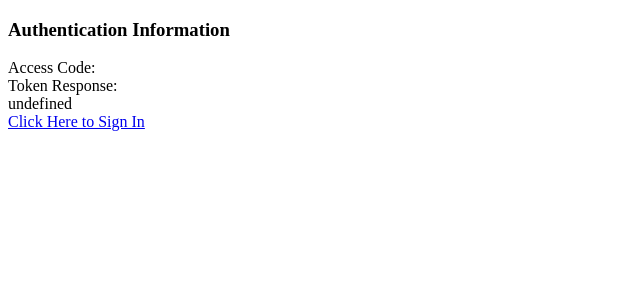
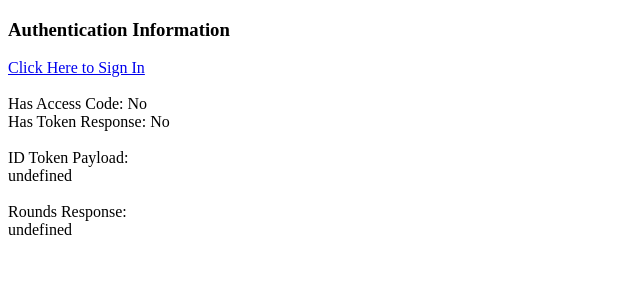
Before and after one commit to arccosgolf/third-party-api-example-front-end, a React app: page / in a window 1280 px wide. Shown: the top 300 px of the page, without its empty margins (0-640 px from the left). Built offline with nearby package versions, Linux system fonts and the light colour scheme.

Commit message:
looking good

```diff
--- a/package.json
+++ b/package.json
@@ -1,5 +1,5 @@
 {
-  "name": "protected-api-example-application",
+  "name": "protected-api-example-front-end",
   "version": "1.0.0",
   "main": "src/index.tsx",
   "author": "arccosgolf",
--- a/src/components/App.tsx
+++ b/src/components/App.tsx
@@ -7,24 +7,37 @@ const REDIRECT_URI = 'http://localhost:8080'
 const RESPONSE_TYPE = 'code'
 const SCOPES = [
     'openid',
+    'email',
     'profile',
     'arccos/read:rounds',
 ]
 
-type TokenResponse = {
+type TokenResponseBody = {
     access_token: string
     id_token?: string
     refresh_token?: string
 }
 
+type IdTokenPayload = {
+    "sub": string
+    "custom:arccosUserId": string
+    "email": string
+}
+
+type RoundsResponseBody = {
+
+}
+
 export const App: React.FC = () => {
-    const [tokenResponse, setTokenResponse] = useState<TokenResponse>()
-    const [isFetchingAccessToken, setIsFetchingAccessToken] = useState<boolean>()
+    const [tokenResponseBody, setTokenResponseBody] = useState<TokenResponseBody>()
     const queryParams = new URLSearchParams(window.location.search)
     const accessCode = queryParams.get('code')
+    const [error, setError] = useState<string>()
+    const [roundsResponseBody, setRoundsResponseBody] = useState<RoundsResponseBody>()
+    const idTokenPayload: IdTokenPayload | undefined = tokenResponseBody?.id_token ? parseJwt(tokenResponseBody.id_token) : undefined
 
     useEffect(() => {
-        if (accessCode && !isFetchingAccessToken) {
+        if (accessCode && !tokenResponseBody && !error) {
             window.fetch(
                 `https://iqa-cf-arccosgolf.auth.us-west-2.amazoncognito.com/oauth2/token`,
                 {
@@ -41,25 +54,67 @@ export const App: React.FC = () => {
                     })
                 }
             )
+                .then(res => {
+                    if (!res.ok) {
+                        throw new Error('invalid response')
+                    }
+                    return res.json()
+                })
+                .then(body => setTokenResponseBody(body))
+                .catch(e => setError(e))
+        }
+    })
+
+    useEffect(() => {
+        if (tokenResponseBody && idTokenPayload && !roundsResponseBody) {
+            window.fetch(
+                `https://iqa.api.arccosgolf.com/protected/v1/users/${idTokenPayload["custom:arccosUserId"]}/rounds`,
+                {
+                    headers: {
+                        Authorization: `Bearer ${tokenResponseBody.access_token}`,
+                    },
+                }
+            )
                 .then(res => res.json())
-                .then(body => setTokenResponse(body))
+                .then(body => setRoundsResponseBody(body))
         }
-    }, [])
+    })
+
     const signInUrl = `${ID_PROVIDER_URL}/login?client_id=${CLIENT_ID}&redirect_uri=${encodeURI(REDIRECT_URI)}&response_type=${RESPONSE_TYPE}&scope=${SCOPES.join('+')}`
     return (
         <div>
-            <div>
+            <div style={{ whiteSpace: 'pre-wrap' }}>
                 <h3>Authentication Information</h3>
+                <a href={signInUrl}>Click Here to Sign In</a>
+                <br />
+                <br />
                 <div>
-                    <label>Access Code: </label>
-                    <span>{accessCode}</span>
+                    <label>Has Access Code: </label>
+                    <span>{accessCode ? 'Yes' : 'No'}</span>
                 </div>
                 <div>
-                    <label>Token Response: </label>
-                    <div style={{ whiteSpace: 'pre-wrap' }}>{tokenResponse ? JSON.stringify(tokenResponse, null, 4) : 'undefined'}</div>
+                    <label>Has Token Response: </label>
+                    <span>{tokenResponseBody ? 'Yes' : 'No'}</span>
+                </div>
+                <br />
+                <div>
+                    <label>ID Token Payload: </label>
+                    <div >{idTokenPayload ? JSON.stringify(idTokenPayload, null, 4) : 'undefined'}</div>
+                </div>
+                <br />
+                <div>
+                    <label>Rounds Response: </label>
+                    <div >{roundsResponseBody ? JSON.stringify(roundsResponseBody, null, 4) : 'undefined'}</div>
                 </div>
             </div>
-            <a href={signInUrl}>Click Here to Sign In</a>
         </div>
     )
 }
+
+const parseJwt = (token: string) => {
+    const base64Url = token.split('.')[1];
+    const base64 = base64Url.replace(/-/g, '+').replace(/_/g, '/');
+    const jsonPayload = decodeURIComponent(window.atob(base64).split('').map(c => '%' + ('00' + c.charCodeAt(0).toString(16)).slice(-2)).join(''));
+
+    return JSON.parse(jsonPayload);
+};;
```
